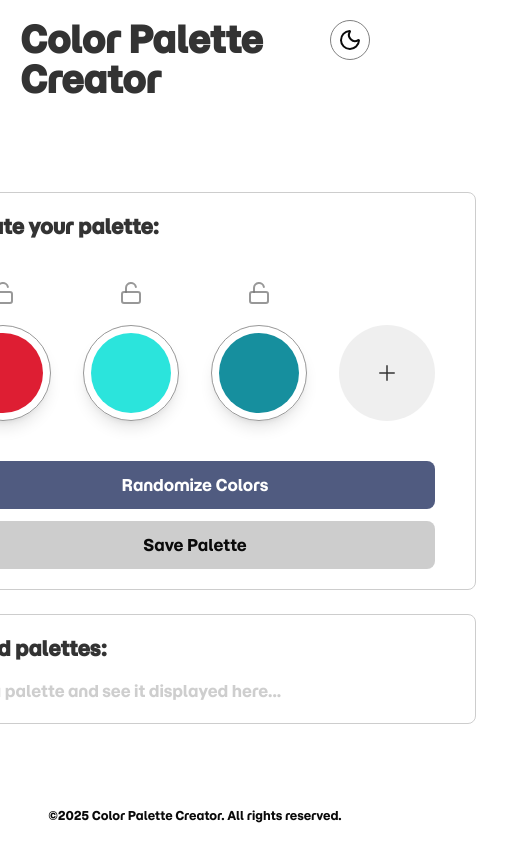
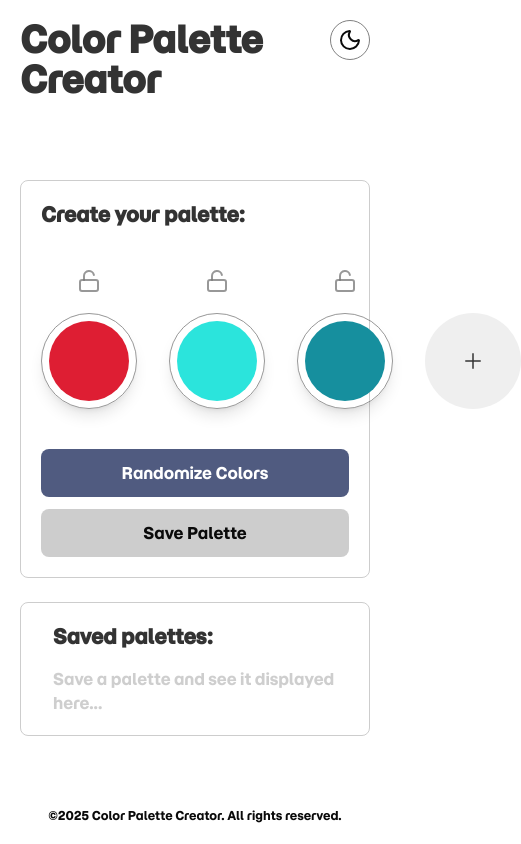
Before and after one commit to DanielG808/color-palette-creator, a Next.js app: page / in a window 390 px wide. Shown: the whole page, 521 px wide, since content can reach past the window. Built offline with nearby package versions, Linux system fonts and the light colour scheme.

Commit message:
added layout styling to color-palette-canvas

```diff
--- a/components/color-palette-canvas.tsx
+++ b/components/color-palette-canvas.tsx
@@ -34,7 +34,7 @@ export default function ColorPaletteCanvas({
 }: ColorPaletteCanvasProps) {
   const allLocked = isAllLocked();
   return (
-    <section className="flex-1 flex flex-col border border-calm-3/75 dark:border-white/35 h-[410px] px-10 py-5 rounded-md">
+    <section className="flex-1 flex flex-col border border-calm-3/75 dark:border-white/35 h-[410px] px-5 md:px-10 py-5 rounded-md">
       <H1 className="text-xl mb-10">Create your palette:</H1>
       <ColorPalette
         colors={colors}
--- a/components/color-palette-creator.tsx
+++ b/components/color-palette-creator.tsx
@@ -23,7 +23,7 @@ export default function ColorPaletteCreator() {
   } = useColorPaletteCreator();
 
   return (
-    <div className="flex flex-col md:flex-row gap-6">
+    <div className="flex flex-col md:flex-row gap-6 w-full md:w-auto">
       <ColorPaletteCanvas
         colors={colors}
         colorsLength={colorsLength}
```
